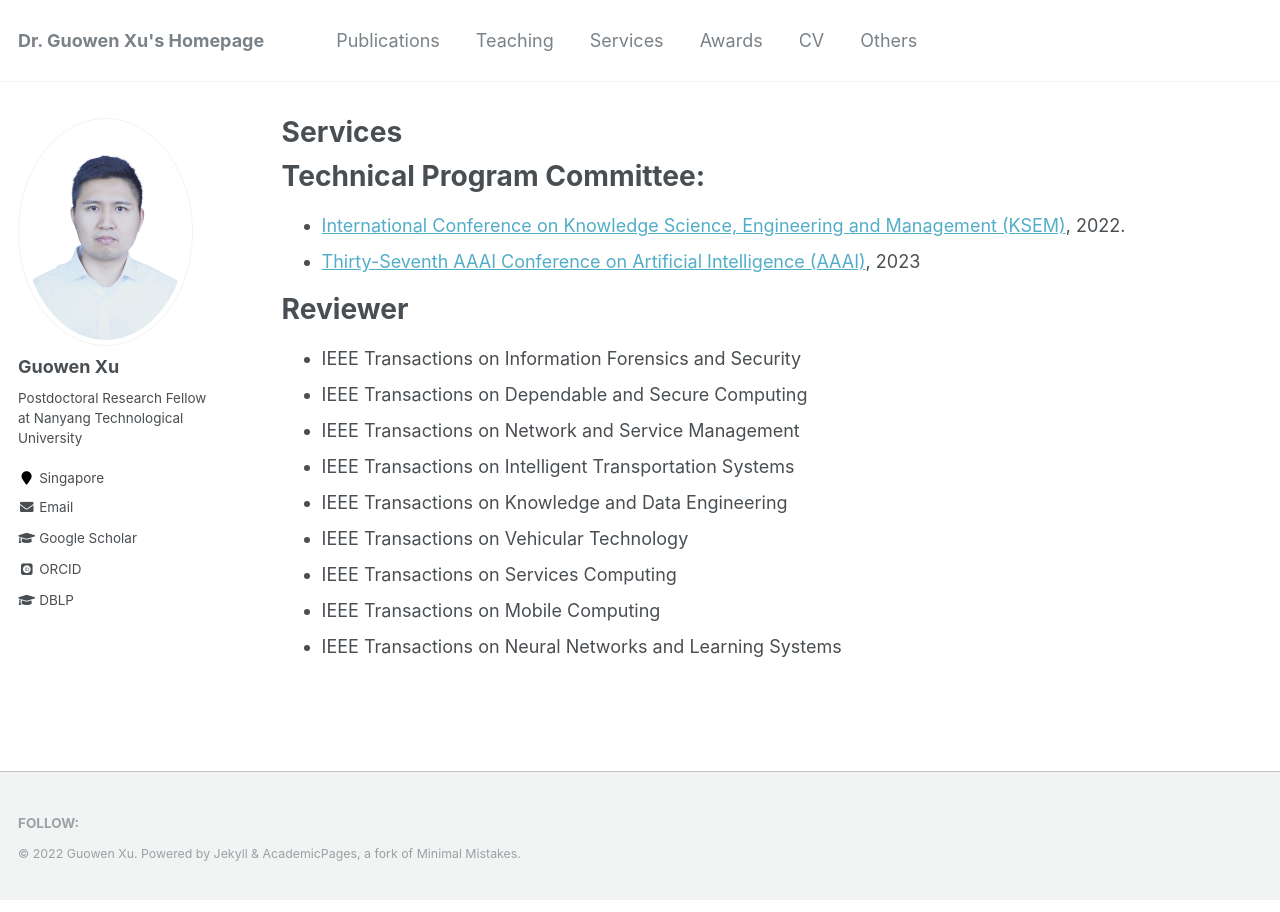
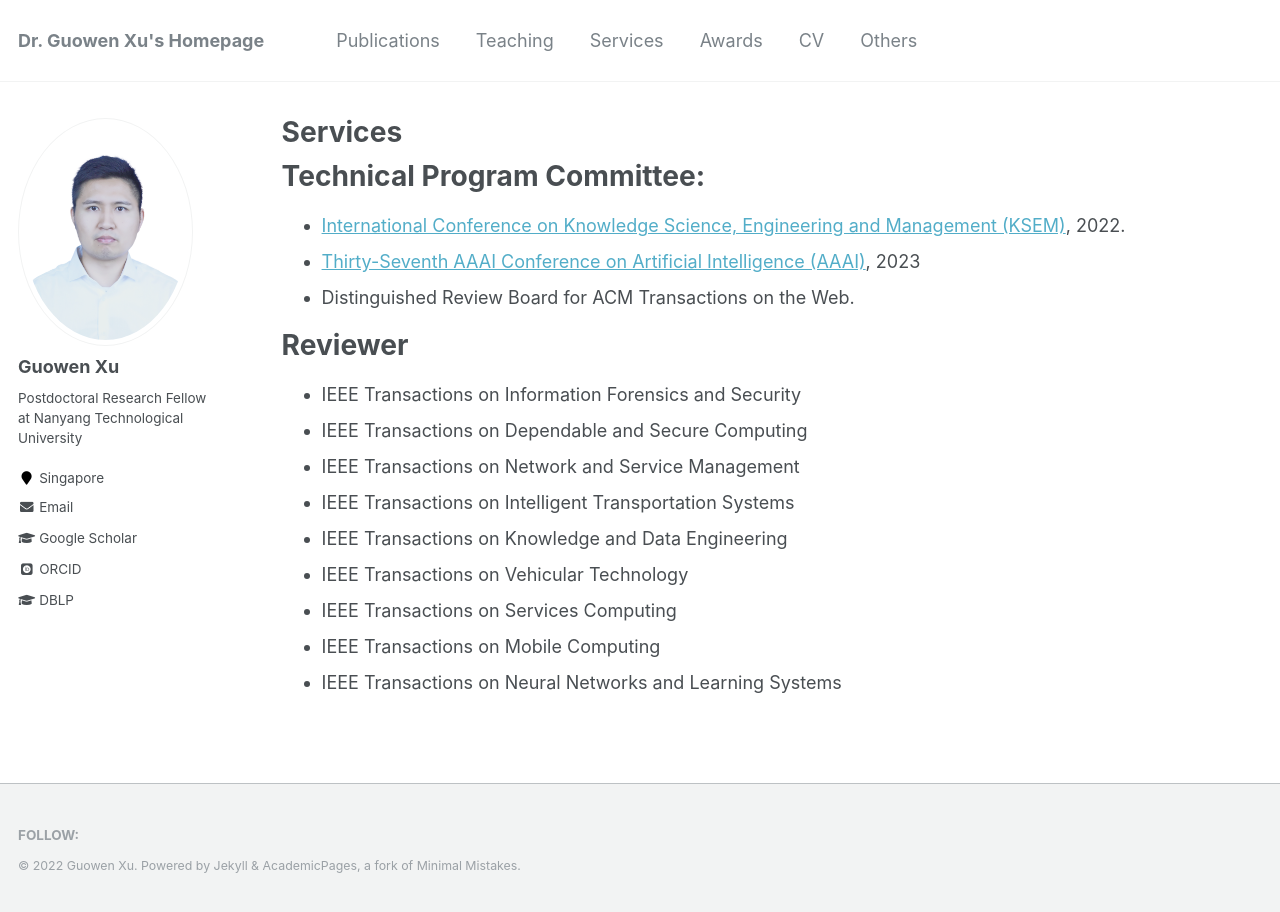
Before and after one commit to Guowen-xu/guowen-xu.github.io, a Jekyll site: the page built from _pages/services.md, in a window 1280 px wide. Built offline with Jekyll 4.4.1, drawn with Linux system fonts in a browser that asks for light colours; some web fonts are replaced.

Commit message:
Update services.md

```diff
--- a/_pages/services.md
+++ b/_pages/services.md
@@ -8,6 +8,7 @@ Technical Program Committee:
 ======
 * [International Conference on Knowledge Science, Engineering and Management (KSEM)](https://ksem22.smart-conf.net/committee.html), 2022.
 * [Thirty-Seventh AAAI Conference on Artificial Intelligence (AAAI)](https://aaai.org/Conferences/AAAI-23/), 2023
+* Distinguished Review Board for ACM Transactions on the Web.
 
 Reviewer
 ======
```
